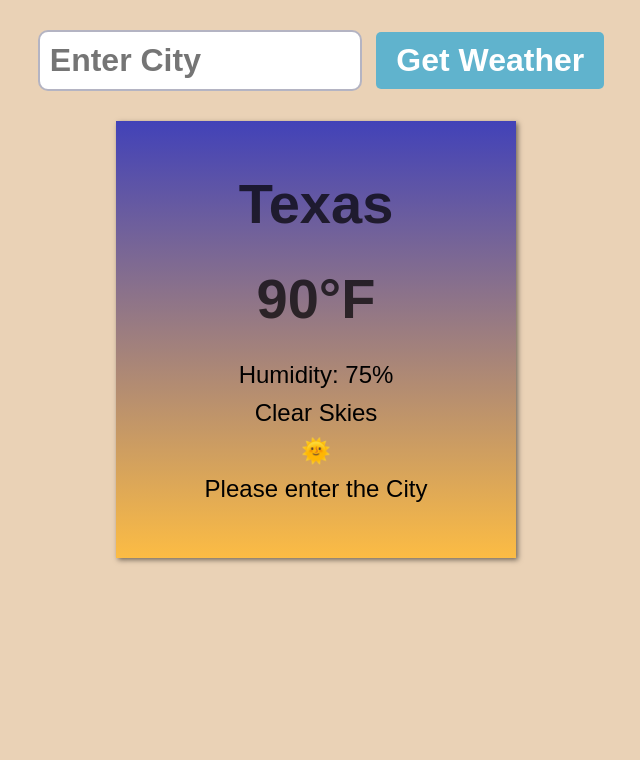
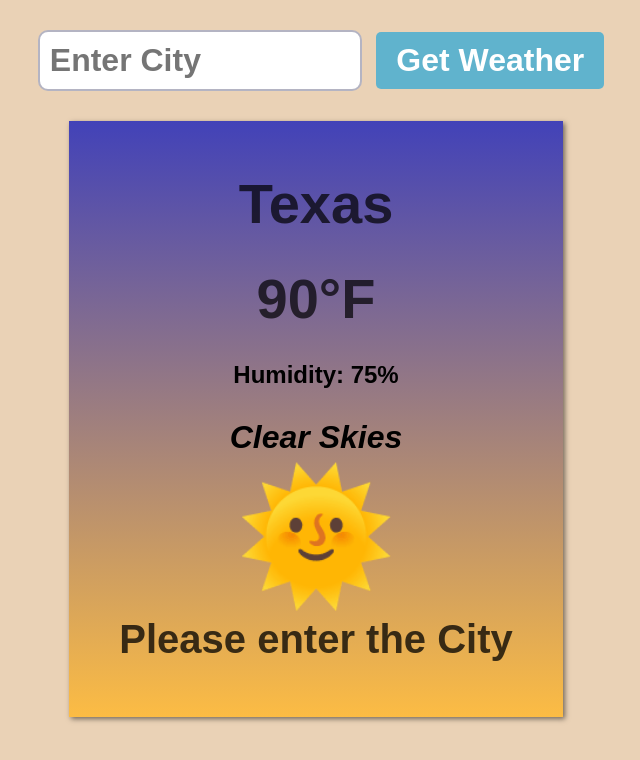
Before and after one commit to mayambacode/Weather-App, a plain HTML site: page index.html in a window 1280 px wide. Shown: the whole page, without its empty margins (324-964 px from the left). Drawn offline with Linux system fonts and the light colour scheme.

Commit message:
Finished styling

```diff
--- a/style.css
+++ b/style.css
@@ -65,5 +65,26 @@ p {
     font-weight: bold;
     color: rgba(0, 0, 0, 0.705);
     margin-bottom: 25px;
+}
 
+.humidityDisplay{
+    font-weight: bold;
+    margin-bottom: 25px;
 }
+
+.descDisplay{
+    font-style: italic;
+    font-weight: bold;
+    font-size: 2rem;
+}
+
+.weatherEmoji{
+    margin: 0;
+    font-size: 8rem;
+}
+
+.errorDisplay{
+    font-size: 2.5rem;
+    font-weight: bold;
+    color: rgba(0, 0, 0, 0.757) ;
+}
```
